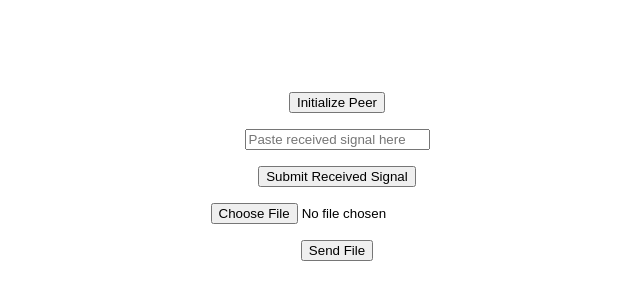
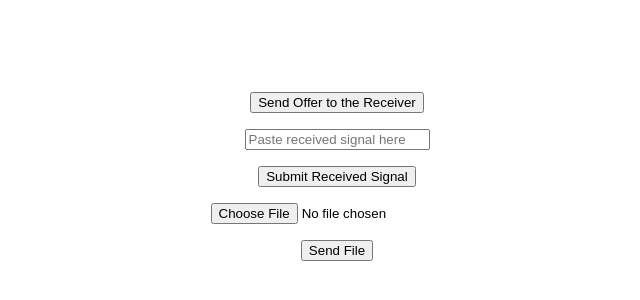
Before and after one commit to Praneeth003/file-transfer, a Next.js app: page /sender in a window 1280 px wide. Shown: the part 152-452 px from the top of the page, without its empty margins (303-943 px from the left). Built offline with nearby package versions, Linux system fonts and the light colour scheme.

Commit message:
include time taken to transfer file

```diff
--- a/src/app/sender/page.tsx
+++ b/src/app/sender/page.tsx
@@ -14,6 +14,7 @@ export default function Sender() {
 
             newPeer.on('signal', data => {
                 console.log('Send this signal to the receiver: ', JSON.stringify(data));
+                const sendOffer = JSON.stringify(data);
             });
 
             setPeer(newPeer);
@@ -46,6 +47,9 @@ export default function Sender() {
             let offset = 0;
             const reader = new FileReader();
 
+            // Record the start time
+            const startTime = Date.now();
+
             reader.onload = (event) => {
                 if (event.target && event.target.result) {
 
@@ -60,7 +64,10 @@ export default function Sender() {
                     if (offset < file.size) {
                         reader.readAsArrayBuffer(file.slice(offset, offset + CHUNK_SIZE));
                     } else {
-                        console.log('File transfer complete.');
+                        // Record the end time and calculate the difference
+                        const endTime = Date.now();
+                        const timeTaken = (endTime - startTime) / 1000; // in seconds
+                        console.log(`File transfer complete. Time taken: ${timeTaken} seconds.`);
                     }
                 }
             };
@@ -73,7 +80,8 @@ export default function Sender() {
 
     return (
         <div>
-            <button onClick={initializePeer}>Initialize Peer</button>
+            <button onClick={initializePeer}>Send Offer to the Receiver</button>
+
             <input value={receivedSignal} onChange={(e) => setReceivedSignal(e.target.value)} type="text" placeholder="Paste received signal here" />
             <button onClick={handleReceivedSignal}>Submit Received Signal</button>
             <input type="file" onChange={handleFileChange} />
```
